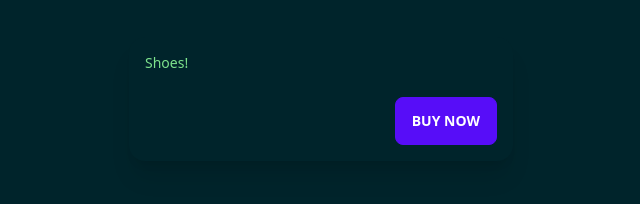
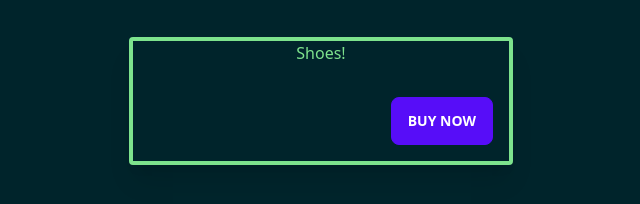
Before and after one commit to Limebee/fet, a website: page index.html in a window 1280 px wide. Shown: the part 110-314 px from the top of the page, without its empty margins (319-959 px from the left). Drawn offline with Linux system fonts and the light colour scheme.

Commit message:
edit styling

```diff
--- a/index.html
+++ b/index.html
@@ -12,10 +12,12 @@
   </header>
   <body>
     <div class="flex justify-center">
-    <div class="card card-compact w-96 bg-base-100 shadow-xl text-[#7de38d] bg-[#00242b]">
+    <div class="card card-compact w-96 bg-base-100 shadow-xl text-[#7de38d] border-solid border-4 border-[#7de38d] rounded">
+      <section class="flex justify-center bg-[#00242b] px-4">
+      <h2>Shoes!</h2>
+      </section>
       <figure><img id="drinkPicture" src="" alt="" /></figure>
-      <div class="card-body">
-        <h2>Shoes!</h2>
+      <div class="card-body  bg-[#00242b]">
         <ul></ul>
         <h3></h3>
         <div class="card-actions justify-end">
--- a/tailwind.config.js
+++ b/tailwind.config.js
@@ -8,5 +8,5 @@ module.exports = {
   theme: {
     extend: {},
   },
-  plugins: [],
+  plugins: [require("daisyui")],
 }
```
Also changed, not shown: package.json (+8 -1 lines), style.css, 1 other file.
